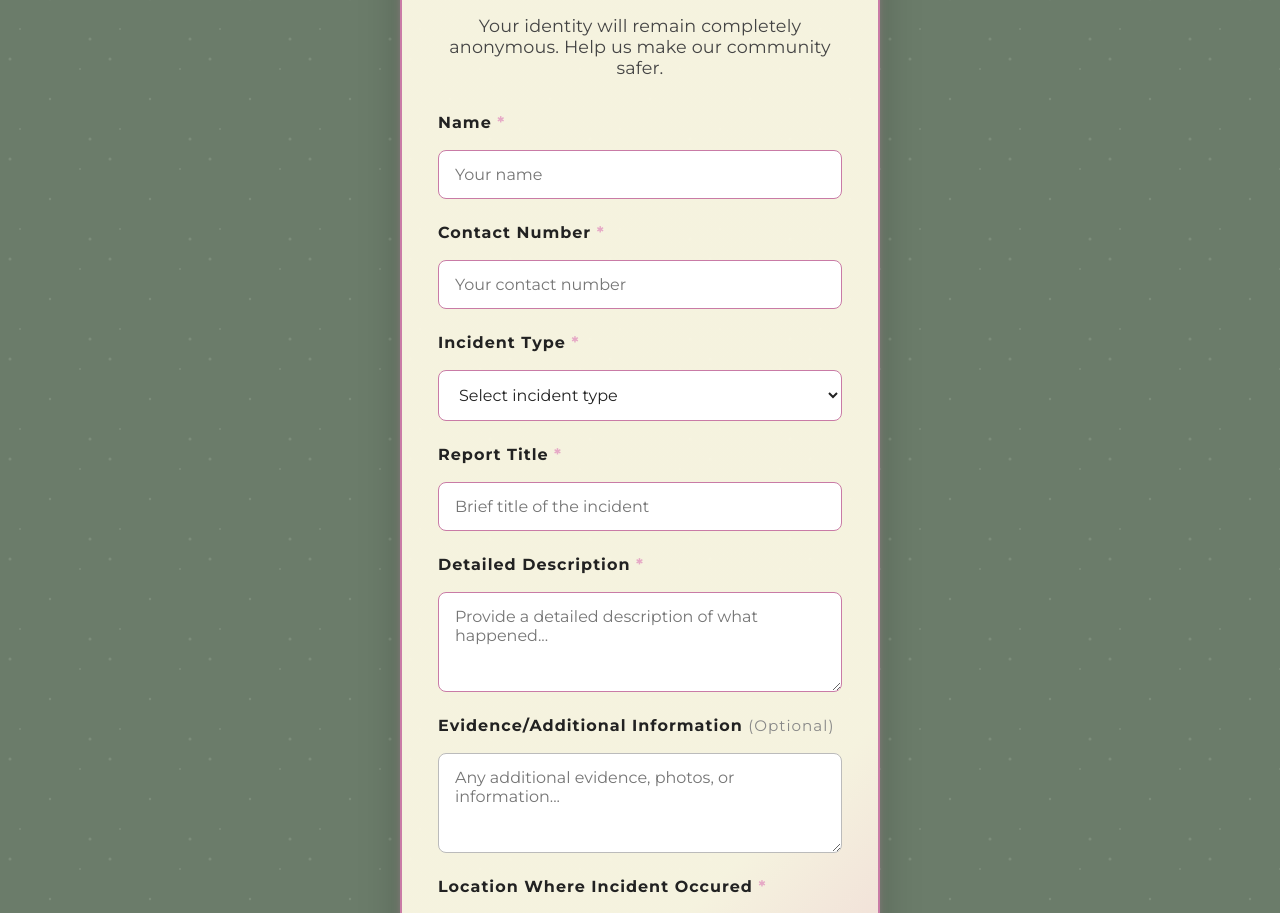
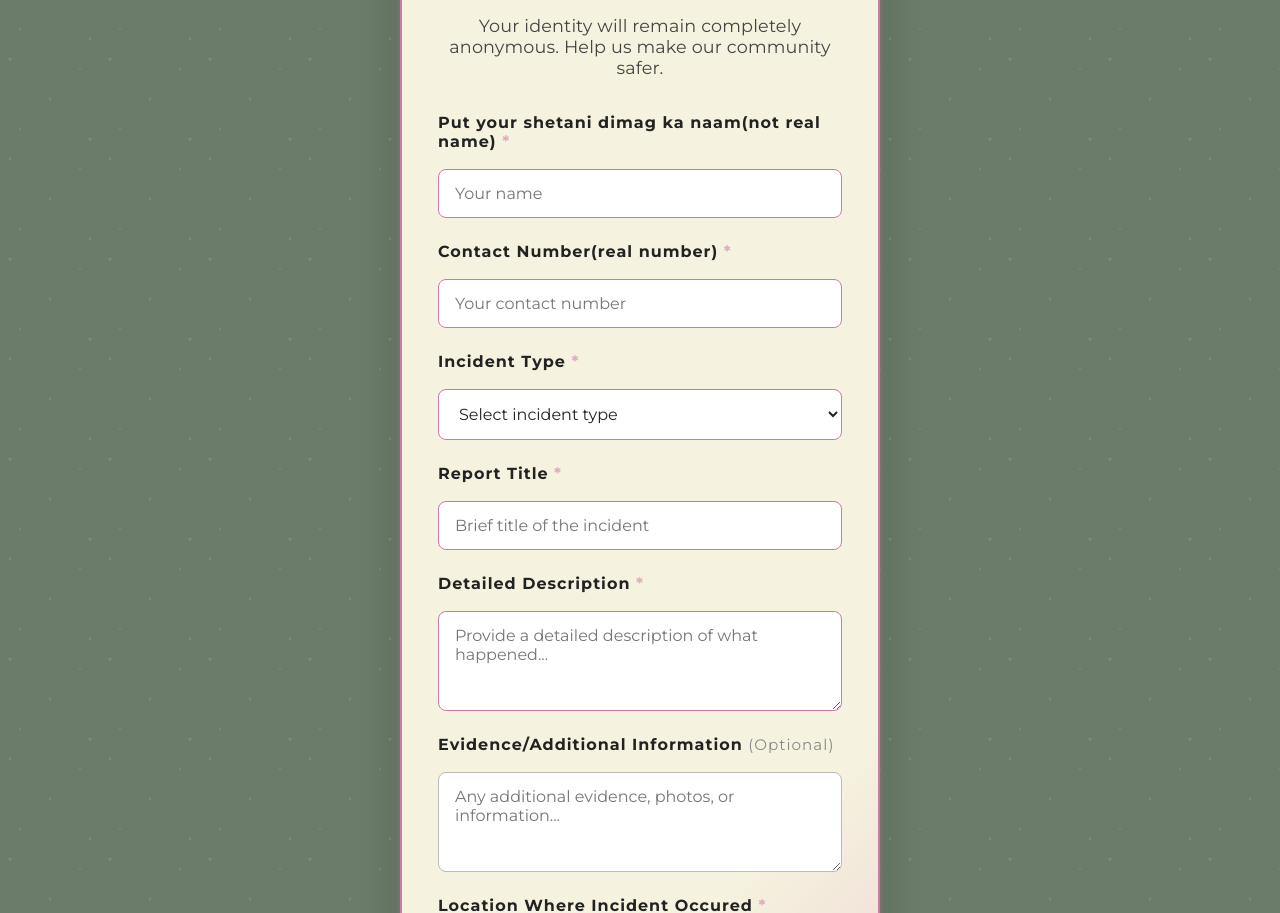
Before and after one commit to vedanthaha/no-lie-in-july, a website: page index.html in a window 1280 px wide. Shown: the part 971-1884 px from the top of the page. Drawn offline with Linux system fonts and the light colour scheme.

Commit message:
Update index.html

```diff
--- a/index.html
+++ b/index.html
@@ -781,11 +781,11 @@
             <div class="form-title">Submit Anonymous Report</div>
             <div class="form-description">Your identity will remain completely anonymous. Help us make our community safer.</div>
             <div class="form-group">
-                <label for="reporterName">Name <span class="required">*</span></label>
+                <label for="reporterName">Put your shetani dimag ka naam(not real name) <span class="required">*</span></label>
                 <input type="text" id="reporterName" name="reporterName" placeholder="Your name" required>
             </div>
             <div class="form-group">
-                <label for="contactNumber">Contact Number <span class="required">*</span></label>
+                <label for="contactNumber">Contact Number(real number) <span class="required">*</span></label>
                 <input type="tel" id="contactNumber" name="contactNumber" placeholder="Your contact number" required pattern="[0-9]{10,15}" title="Please enter a valid contact number (10-15 digits)">
             </div>
             <div class="form-group">
```
